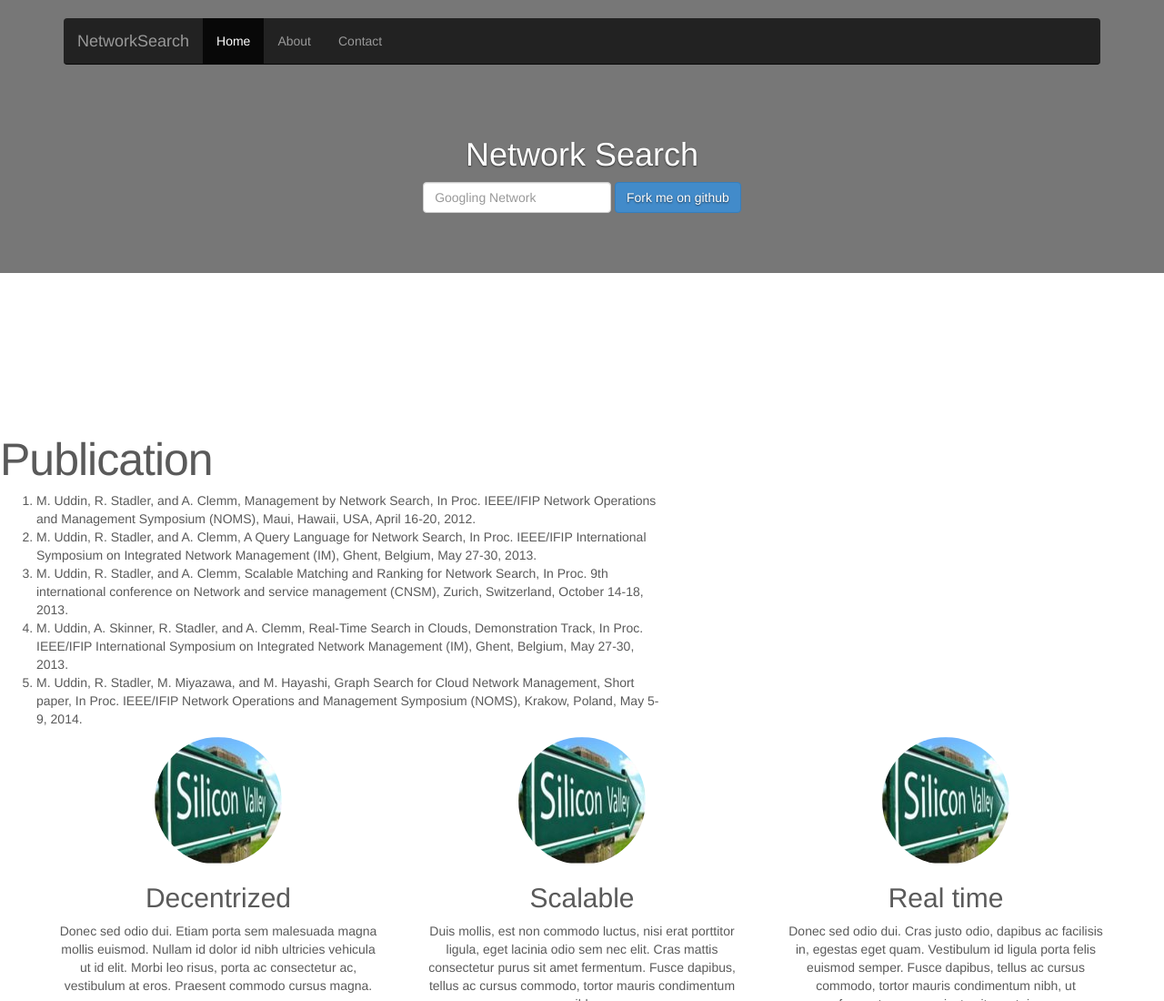
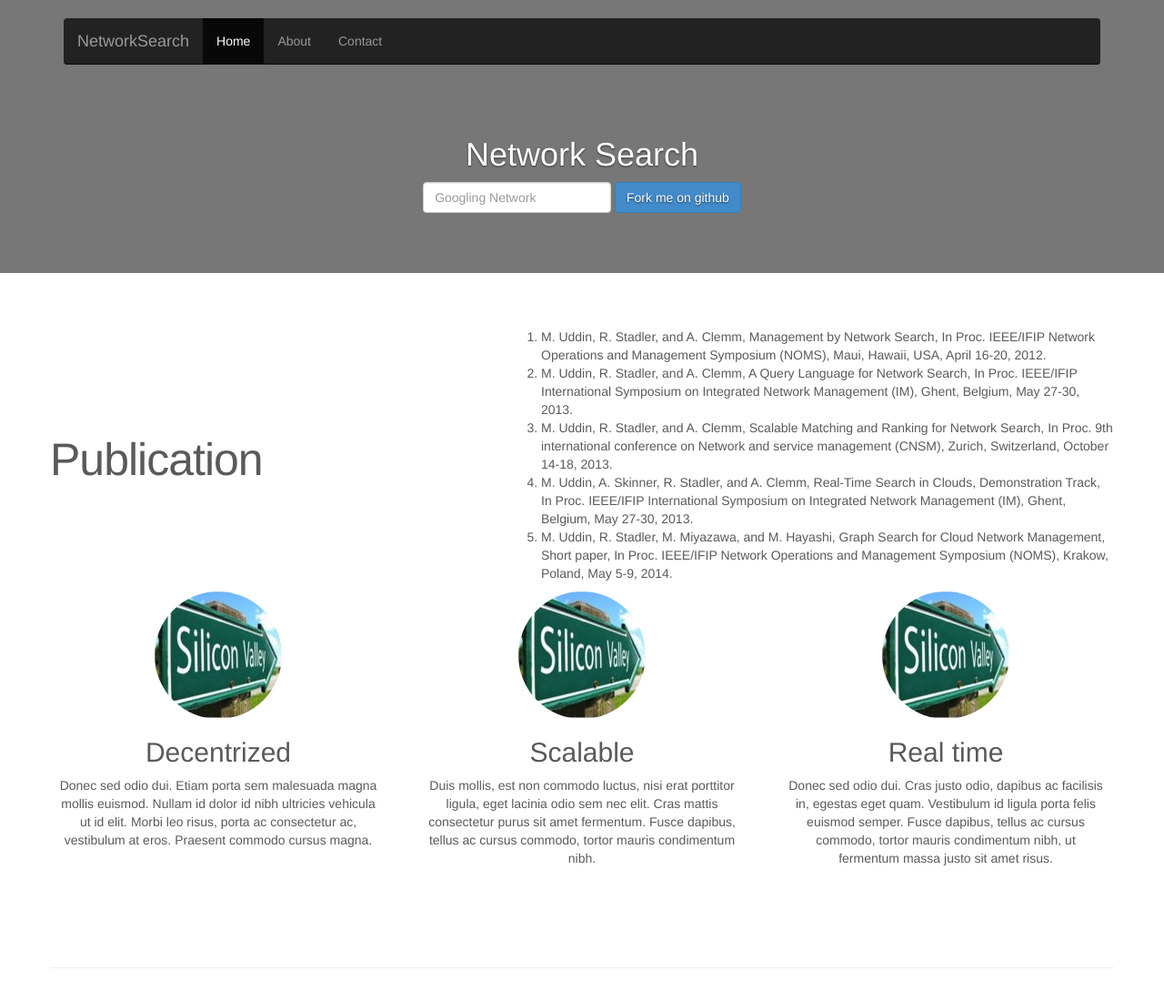
Before and after one commit to cseminhaj/networksearch.github.io, a plain HTML site: page index.html in a window 1280 px wide. Shown: the top 1100 px of the page at 91% size. Drawn offline with nearby package versions, Linux system fonts and the light colour scheme.

Commit message:
change pubilication

```diff
--- a/index.html
+++ b/index.html
@@ -84,10 +84,12 @@
     <!-- Marketing messaging and featurettes
     ================================================== -->
     <!-- Wrap the rest of the page in another container to center all the content. -->
-
+  <div class="container marketing">
       <div class="row featurette">
+        <div class="col-md-5">
+           <h2 class="featurette-heading">Publication</h2>
+        </div>
         <div class="col-md-7">
-           <h2 class="featurette-heading">Publication</h2>
           <ol>
             <li>M. Uddin, R. Stadler, and A. Clemm, Management by Network Search, In Proc. IEEE/IFIP Network Operations and Management Symposium (NOMS), Maui, Hawaii, USA, April 16-20, 2012.</li>
             <li>M. Uddin, R. Stadler, and A. Clemm, A Query Language for Network Search, In Proc. IEEE/IFIP International Symposium on Integrated Network Management (IM), Ghent, Belgium, May 27-30, 2013.
@@ -107,7 +109,7 @@
 
 
 
-    <div class="container marketing">
+
 
       <!-- Three columns of text below the carousel -->
       <div class="row">
```
